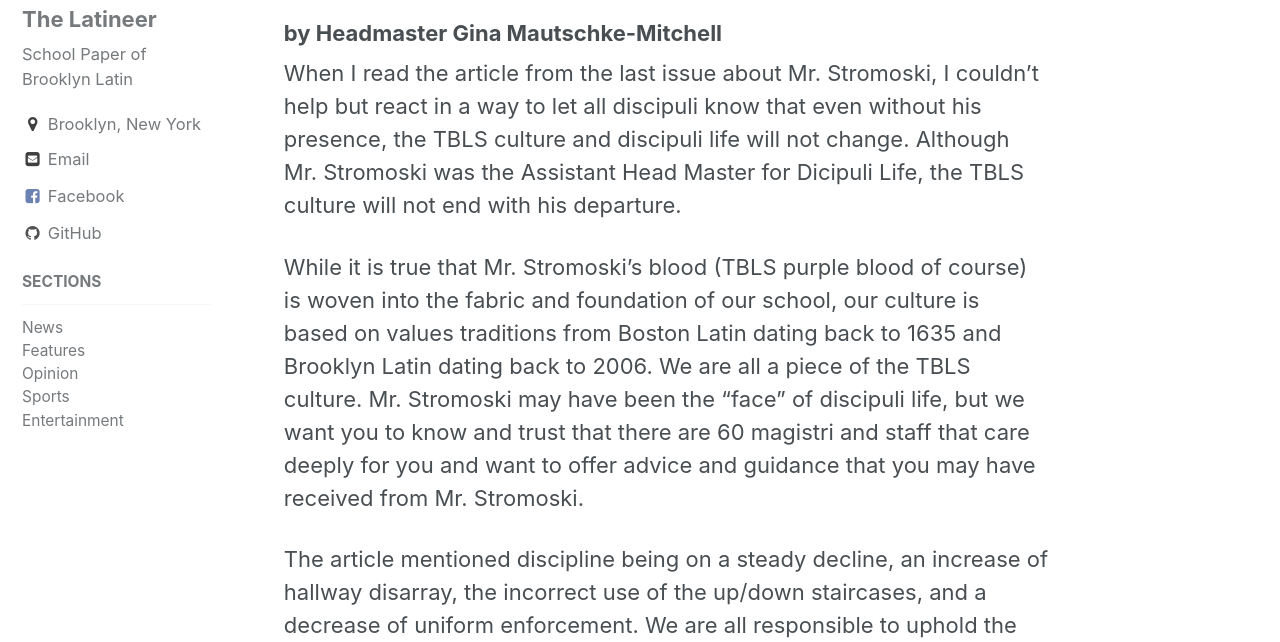
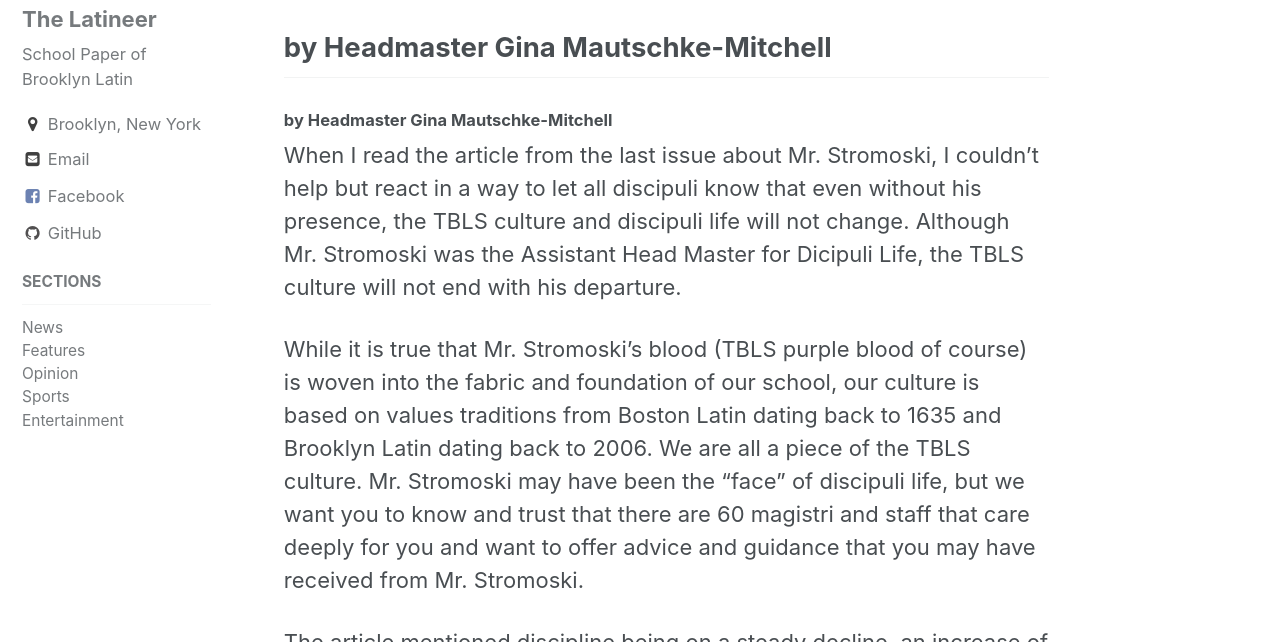
Before and after one commit to rvente/site, a Jekyll site: the page built from _posts/2017-12-23-HMCorner-Gina-Mautschke.md, in a window 1280 px wide and 900 px high, cut to the strip 258-900 px from the top of the window. Built offline with Jekyll 4.4.1, drawn with Linux system fonts in a browser that asks for light colours.

Commit message:
Update 2017-12-23-HMCorner-Gina-Mautschke.md

```diff
--- a/_posts/2017-12-23-HMCorner-Gina-Mautschke.md
+++ b/_posts/2017-12-23-HMCorner-Gina-Mautschke.md
@@ -4,8 +4,9 @@ categories:
   - features
 author: Gina Mautschke
 ---
+## by Headmaster Gina Mautschke-Mitchell
 
-### by Headmaster Gina Mautschke-Mitchell
+#### by Headmaster Gina Mautschke-Mitchell
 
 When I read the article from the last issue about Mr. Stromoski, I couldn’t help but react in a way to let all discipuli know that even without his presence, the TBLS culture and discipuli life will not change. Although Mr. Stromoski was the Assistant Head Master for Dicipuli Life, the TBLS culture will not end with his departure.
 
```
